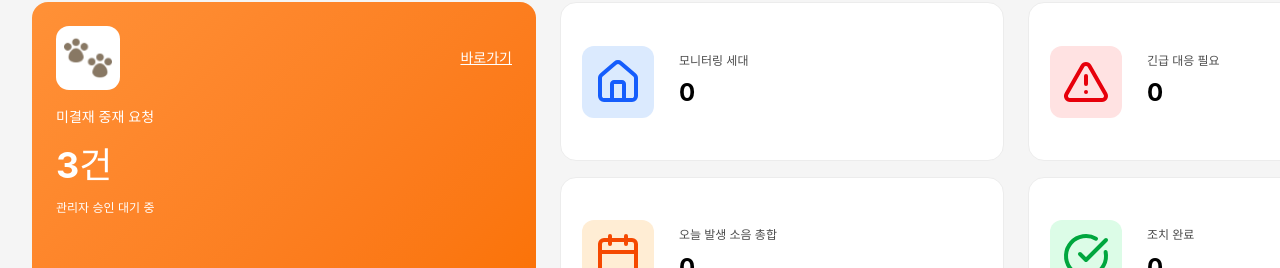
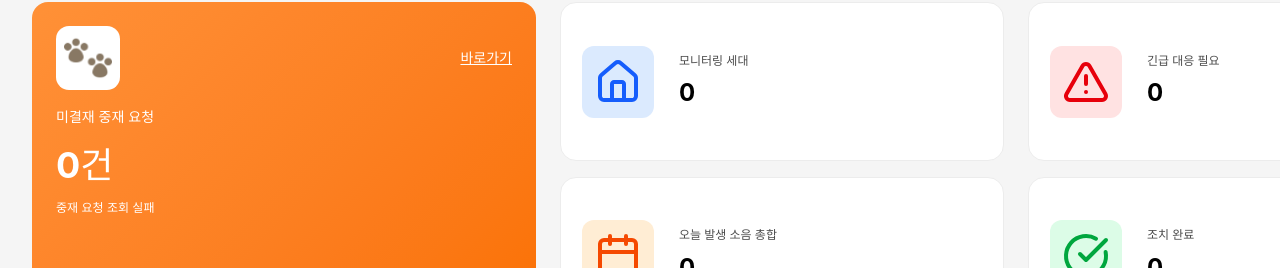
Before and after one commit to koonglog/front_web, a React (Create React App) app: page / in a window 1280 px wide. Shown: the part 185-453 px from the top of the page. Built offline with nearby package versions, Linux system fonts and the light colour scheme; no server answers; sample sign-in values are in the browser's storage; a web font is replaced by a local one.

Commit message:
feat: 미결재 중재 요청 API 연동 완료

```diff
--- a/src/api/dashboardApi.js
+++ b/src/api/dashboardApi.js
@@ -20,6 +20,11 @@ export const getDashboardStats = async () => {
     return response.data;
 };
 
+export const getPendingMediations = async () => {
+    const response = await CustomAxios.get("/api/v1/dashboard/pending-mediations");
+    return response.data;
+};
+
 export const getHouseholdNoiseStats = async (householdId) => {
     const response = await CustomAxios.get(
         `/api/v1/households/${householdId}/noise-stats`
--- a/src/pages/home/Home.jsx
+++ b/src/pages/home/Home.jsx
@@ -10,13 +10,12 @@ import Data from "../../assets/img/ic_green_database.svg";
 import Check from "../../assets/img/ic_green_check.svg";
 import { noticeItems } from "../../mocks/noticeData";
 import { useNavigate } from 'react-router-dom';
-import { getDashboardStats } from '../../api/dashboardApi';
+import { getDashboardStats, getPendingMediations } from '../../api/dashboardApi';
 import { getSensorStatus } from '../../api/sensorApi';
 
 const Home = () => {
     const navigate = useNavigate();
 
-    const request_number = 3;
     const recent_notice_number = 5;
     const rate_number = 87;
     const unconfirmed_number = 12;
@@ -27,6 +26,14 @@ const Home = () => {
         today_noise_count: 0,
         completed_count: 0,
     });
+
+    const [pendingMediations, setPendingMediations] = useState({
+        pending_count: 0,
+        latest_request: null,
+    });
+
+    const [isPendingLoading, setIsPendingLoading] = useState(true);
+    const [isPendingError, setIsPendingError] = useState(false);
 
     const [offlineSensors, setOfflineSensors] = useState([]);
     const [isSensorLoading, setIsSensorLoading] = useState(true);
@@ -58,17 +65,27 @@ const Home = () => {
             }
         };
 
-        const fetchSensorStatus = async () => {
+        const fetchPendingMediations = async () => {
             try {
-                const data = await getSensorStatus();
-                setNetworkSensorId(data.sensors?.[0]?.sensor_id ?? "");
+                setIsPendingLoading(true);
+                setIsPendingError(false);
+
+                const data = await getPendingMediations();
+
+                setPendingMediations({
+                    pending_count: data.pending_count ?? 0,
+                    latest_request: data.latest_request ?? null,
+                });
             } catch (error) {
-                console.error("센서 상태 조회 실패:", error);
+                console.error("미결재 중재 요청 조회 실패:", error);
+                setIsPendingError(true);
+            } finally {
+                setIsPendingLoading(false);
             }
         };
 
         fetchDashboardStats();
-        fetchSensorStatus();
+        fetchPendingMediations();
     }, []);
 
     useEffect(() => {
@@ -113,8 +130,16 @@ const Home = () => {
                         </div>
                     </div>
                     <div className="title">미결재 중재 요청</div>
-                    <div className="num">{request_number}건</div>
-                    <div className="holding">관리자 승인 대기 중</div>
+                    <div className="num">
+                        {isPendingLoading ? "-" : pendingMediations.pending_count}건
+                    </div>
+                    <div className="holding">
+                        {isPendingError
+                            ? "중재 요청 조회 실패"
+                            : pendingMediations.latest_request
+                                ? `${pendingMediations.latest_request.target_unit} 관리자 승인 대기 중`
+                                : "관리자 승인 대기 중"}
+                    </div>
                 </div>
                 <div className="top_right">
                     <div className="manage_info_top">
```
